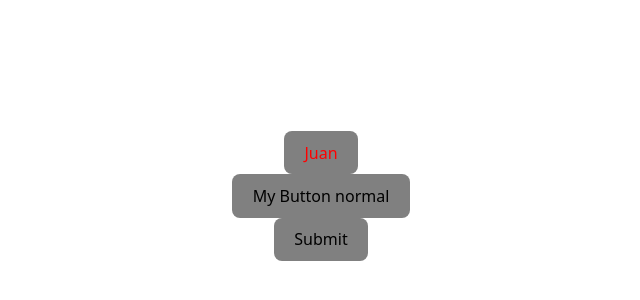
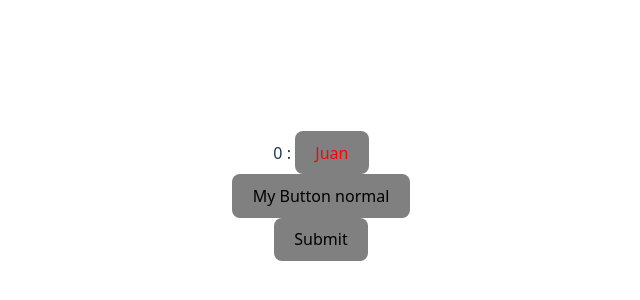
Before and after one commit to juanAntopia/react-js, a React (Vite) app: page / in a window 1280 px wide. Shown: the part 204-504 px from the top of the page, without its empty margins (319-959 px from the left). Built offline with nearby package versions, Linux system fonts and the light colour scheme.

Commit message:
feat: context

```diff
--- a/src/App.tsx
+++ b/src/App.tsx
@@ -1,5 +1,6 @@
 import './App.css'
 import {Button, ColorRed, AppForm} from './components'
+import { GlobalProvider } from './context/global.provider'
 
 function App() {
   const handleClick = () => {
@@ -15,13 +16,13 @@
   }
 
   return (
-    <>
+    <GlobalProvider>
       <ColorRed><Button parentMethod={dimeHola}>Juan</Button></ColorRed>
       <Button parentMethod={handleClick}>My Button normal</Button>
       <AppForm>
         <Button parentMethod={submit}>Submit</Button>
       </AppForm>
-    </>
+    </GlobalProvider>
   )
 }
 
--- a/src/components/Button/Button.tsx
+++ b/src/components/Button/Button.tsx
@@ -1,13 +1,21 @@
 import { ReactNode } from 'react'
 import './Button.css'
+import { useGlobalContext } from '../../context/global.context'
 interface Props {
     children: ReactNode
     parentMethod: () => void
 }
 
 export const Button = ({children, parentMethod}: Props) => {
+    const { setValue } = useGlobalContext()
+
+    const handleClick = () => {
+        setValue(110)
+        parentMethod()
+    }
+
     return (
-        <button className='custom-button' onClick={parentMethod}>
+        <button className='custom-button' onClick={handleClick}>
             {children}
         </button>
     )
--- a/src/components/ColorRed/ColorRed.tsx
+++ b/src/components/ColorRed/ColorRed.tsx
@@ -1,10 +1,14 @@
 import { ReactNode } from "react"
 import './ColorRed.css'
+import { useGlobalContext } from "../../context/global.context"
 
 interface Props {
     children: ReactNode
 }
 
 export const ColorRed = ({children}: Props) => {
-    return (<div className="color-red">{children}</div>)
+
+    const {value} = useGlobalContext()
+
+    return (<div className="color-red">{value} : {children}</div>)
 }
--- /dev/null
+++ b/src/context/global.context.tsx
@@ -0,0 +1,21 @@
+import { createContext, useContext } from "react";
+
+interface GlobalContextType {
+   value: null | number,
+   setValue: React.Dispatch<React.SetStateAction<number>>
+}
+
+export const GlobalContext = createContext<GlobalContextType>({
+    value: null,
+    setValue: () => {}
+})
+
+export const useGlobalContext = () => {
+    const context = useContext(GlobalContext)
+
+    if (!context.value && context.value !== 0) {
+        throw new Error('Global context must be used within a GlobalProvider')
+    }
+
+    return context
+}
--- /dev/null
+++ b/src/context/global.provider.tsx
@@ -0,0 +1,17 @@
+import { ReactNode, useState } from "react"
+import { GlobalContext } from "./global.context"
+
+const EmptyGlobalValue: number = 0
+
+interface GlobalProps {
+    children: ReactNode
+}
+export const GlobalProvider = ({ children }: GlobalProps) => {
+    const [value, setValue] = useState<number>(EmptyGlobalValue)
+
+    return (
+        <GlobalContext.Provider value={{ value, setValue }}>
+            {children}
+        </GlobalContext.Provider>
+    )
+}
```
